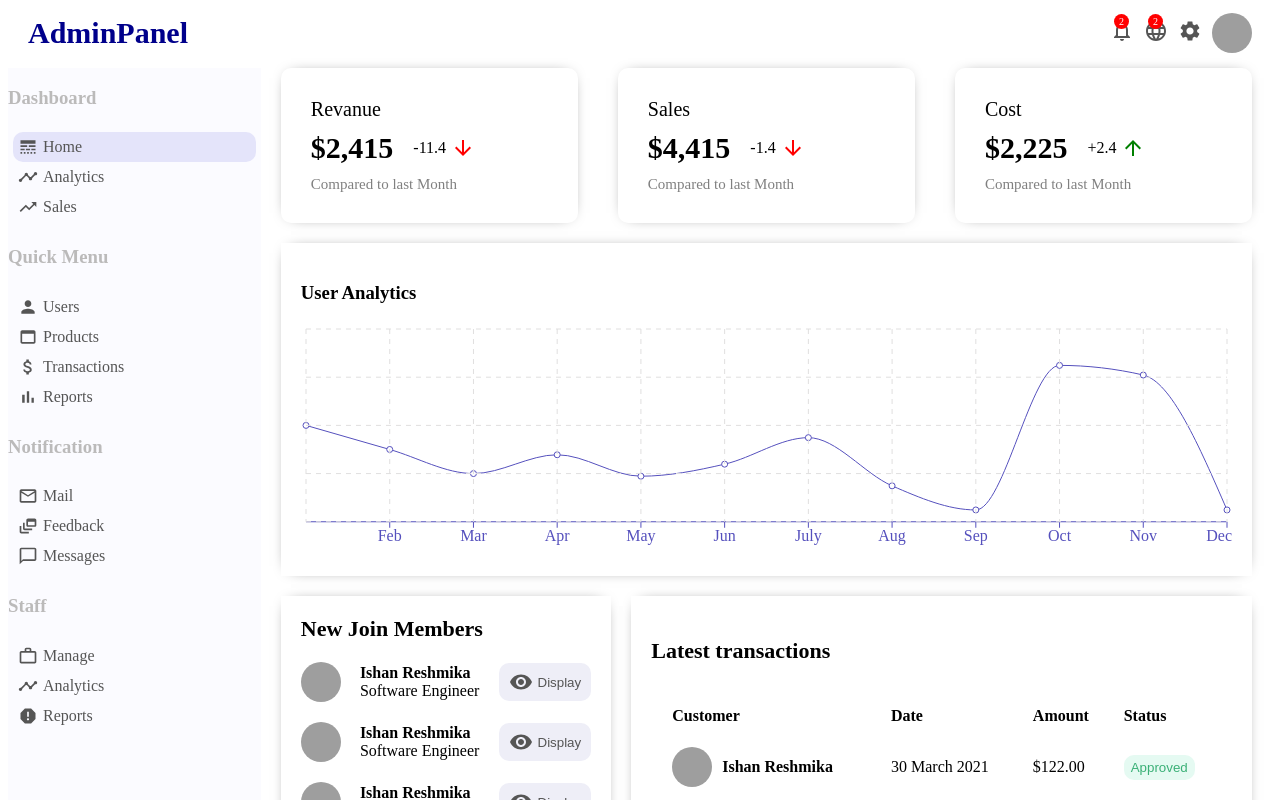
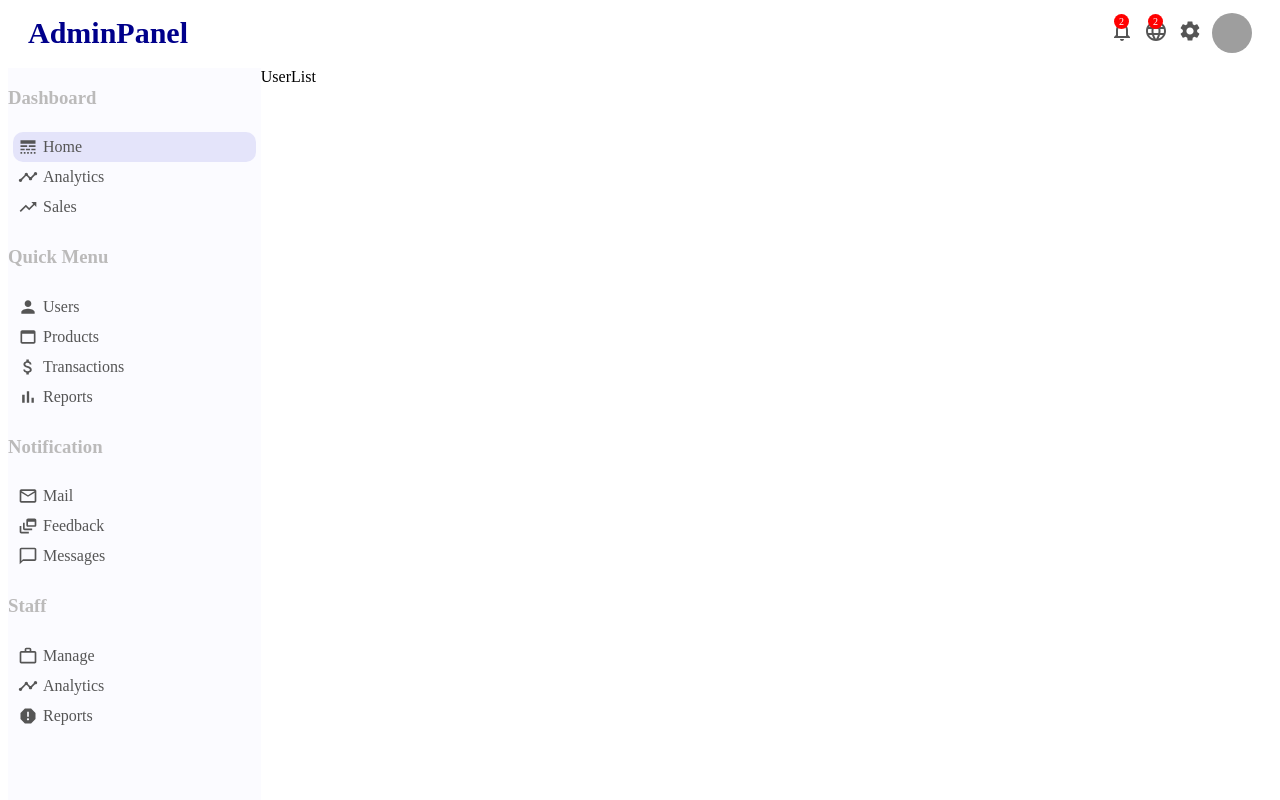
Before and after one commit to ishanEPR/UI_Design, a React (Create React App) app in the folder AdminPanel_ReactJS/admin_panel/: page /users in a window 1280 px wide. Shown: the top 800 px of the page. Built offline with nearby package versions, Linux system fonts and the light colour scheme; grey boxes are pictures that could not be loaded.

Commit message:
add router page in users page

```diff
--- a/AdminPanel_ReactJS/admin_panel/package.json
+++ b/AdminPanel_ReactJS/admin_panel/package.json
@@ -10,6 +10,7 @@
     "@testing-library/user-event": "^12.1.10",
     "react": "^17.0.2",
     "react-dom": "^17.0.2",
+    "react-router-dom": "^5.2.0",
     "react-scripts": "4.0.3",
     "recharts": "^2.0.9",
     "web-vitals": "^1.0.1"
--- a/AdminPanel_ReactJS/admin_panel/src/App.js
+++ b/AdminPanel_ReactJS/admin_panel/src/App.js
@@ -3,20 +3,42 @@ import Sidebar from "./components/sidebar/Sidebar";
 import Topbar from "./components/topbar/Topbar";
 import "./app.css";
 import Home from "./pages/home/Home";
+import UserList from "./pages/userList/UserList";
+import {
+  BrowserRouter as Router,
+  Switch,
+  Route,
+
+} from "react-router-dom";
+
+
 
 function App() {
   return (
+    <Router>
     <div>
       <Topbar/>
       <div className="container">
         <Sidebar/>
-        <Home/>
+        <Switch>
+            <Route exact path="/">
+              <Home/>
+
+            </Route>
+
+            <Route path="/users">
+              <UserList/>
+
+            </Route>
+        </Switch>
+
       </div>
 
 
 
 
     </div>
+    </Router>
   );
 }
 
--- /dev/null
+++ b/AdminPanel_ReactJS/admin_panel/src/pages/userList/UserList.jsx
@@ -0,0 +1,11 @@
+import React from 'react';
+import "./userList.css";
+
+export default function UserList() {
+    return (
+        <div className="userList">
+        UserList
+
+        </div>
+    )
+}
--- /dev/null
+++ b/AdminPanel_ReactJS/admin_panel/src/pages/userList/userList.css
@@ -0,0 +1,3 @@
+.userList{
+    flex: 4;
+}
```
Also changed, not shown: 1 other file (tests, documents, lock files or other folders).
